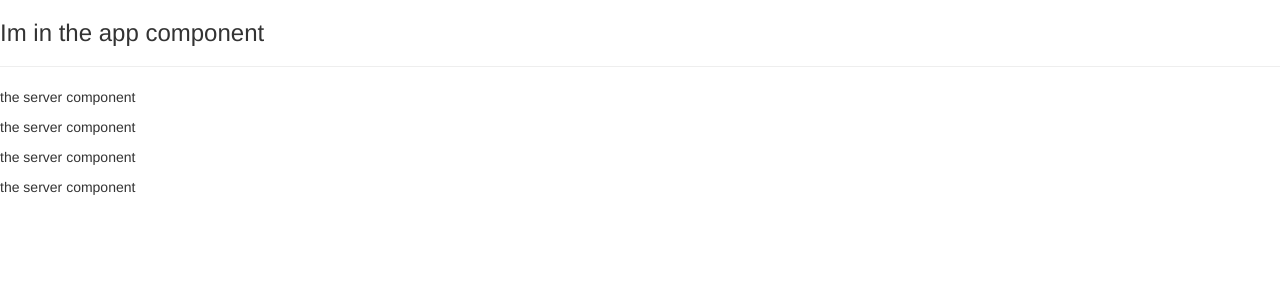
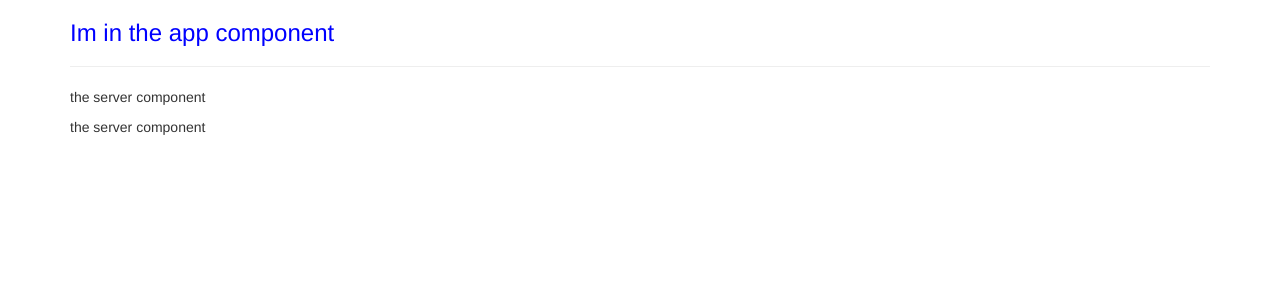
Before and after one commit to brownkramer63/my-first-angular, an Angular app: page / in a window 1280 px wide. Shown: the top 300 px of the page. Built offline with nearby package versions, Linux system fonts and the light colour scheme.

Commit message:
editing app

```diff
--- a/src/app/app.component.css
+++ b/src/app/app.component.css
@@ -0,0 +1,3 @@
+h3{
+  color: blue;
+}
--- a/src/app/app.component.html
+++ b/src/app/app.component.html
@@ -18,7 +18,15 @@
 <!--</ul>-->
 <!--<input type="text" [(ngModel)]="name">-->
 <!--<p>{{name}}</p>-->
+<div class="container">
+  <div class="row">
+    <div class="col-xs-12">
+
+
 <h3>Im in the app component</h3>
 <hr>
 <app-servers></app-servers>
 <app-servers></app-servers>
+</div>
+</div>
+</div>
--- a/src/app/servers/servers.component.ts
+++ b/src/app/servers/servers.component.ts
@@ -2,7 +2,7 @@
 
 @Component({
   selector: 'app-servers',
-  templateUrl: './servers.component.html',
+  template: '<app-server></app-server>',
   styleUrls: ['./servers.component.css']
 })
 export class ServersComponent {
```
